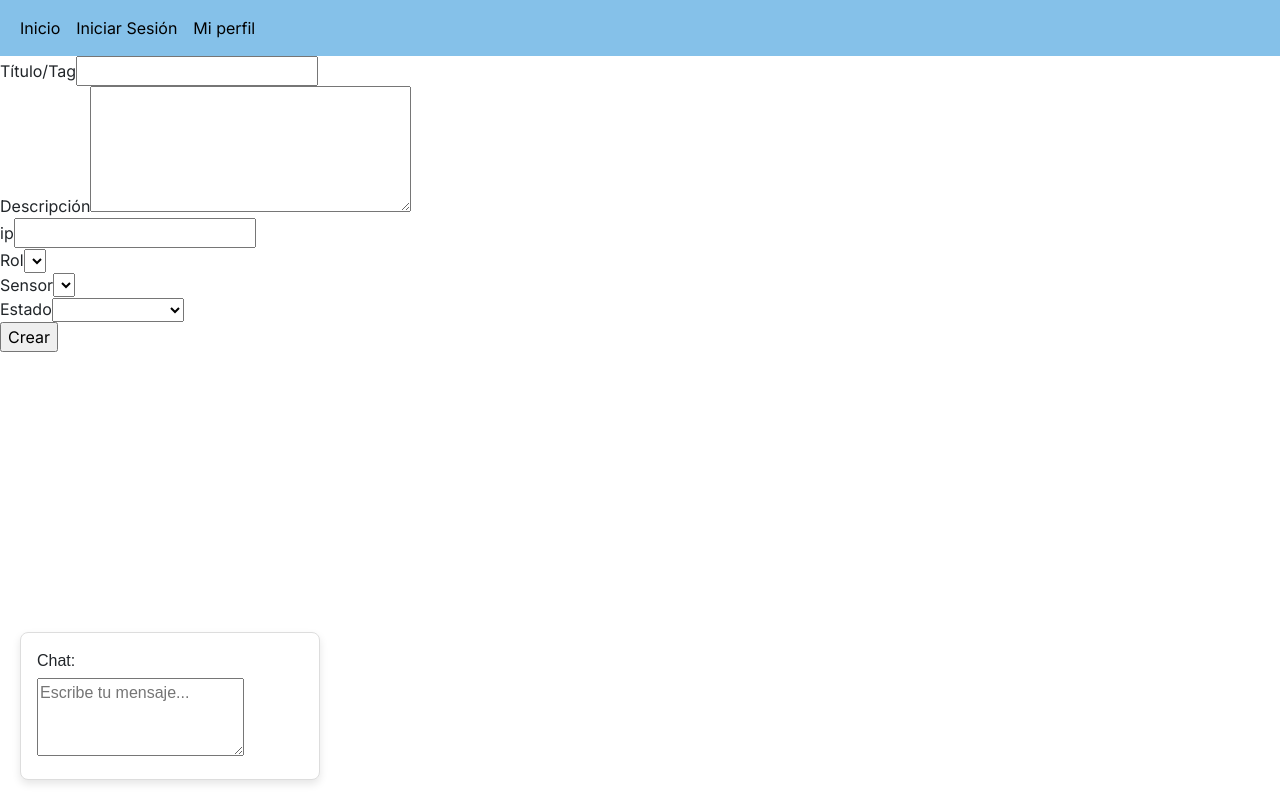
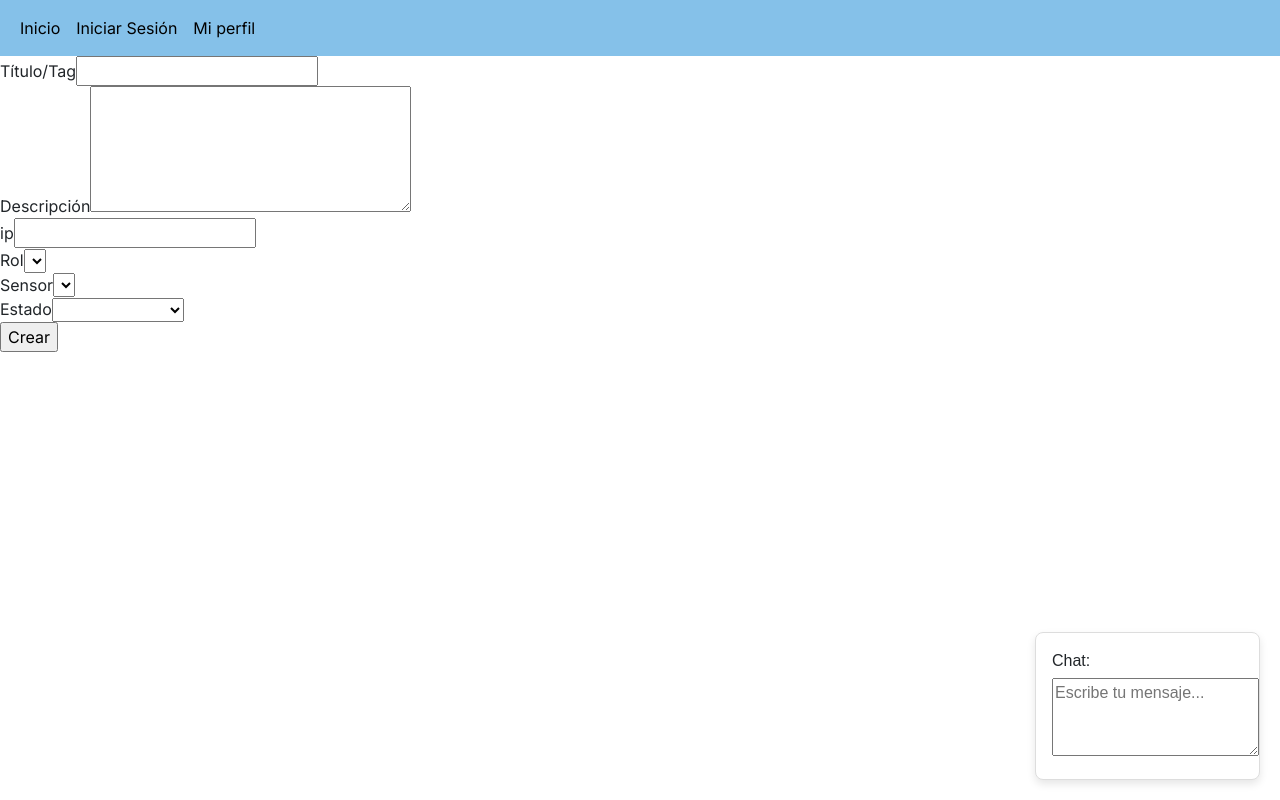
Before and after one commit to DaltonMaza/front-end_PIS6TO, a Next.js app: page /mota/create in a window 1280 px wide. Built offline with nearby package versions, Linux system fonts and the light colour scheme.

Commit message:
fix redirección inicial, posición abajo a la derecha para el chatbot

```diff
--- a/src/app/components/chat-bot.module.css
+++ b/src/app/components/chat-bot.module.css
@@ -1,13 +1,13 @@
 .chatbot {
     position: fixed;
     bottom: 20px;
-    left: 20px;
+    right: 20px;
     background: #fff;
     border: 1px solid #ddd;
     border-radius: 8px;
     box-shadow: 0 4px 8px rgba(0, 0, 0, 0.1);
     padding: 16px;
-    width: 300px;
+    width: 225px;
     font-family: Arial, sans-serif;
     z-index: 1000;
 }
```
Also changed, not shown: src/app/page.js (+10 -1 lines).
